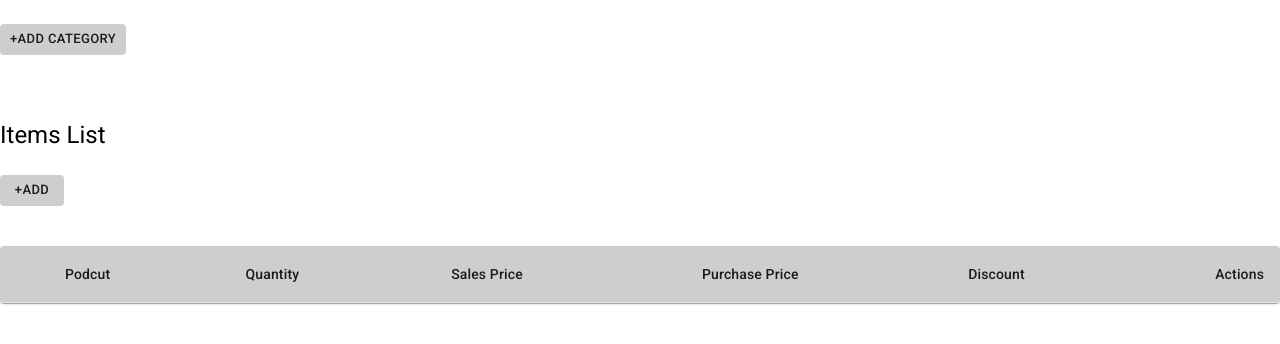
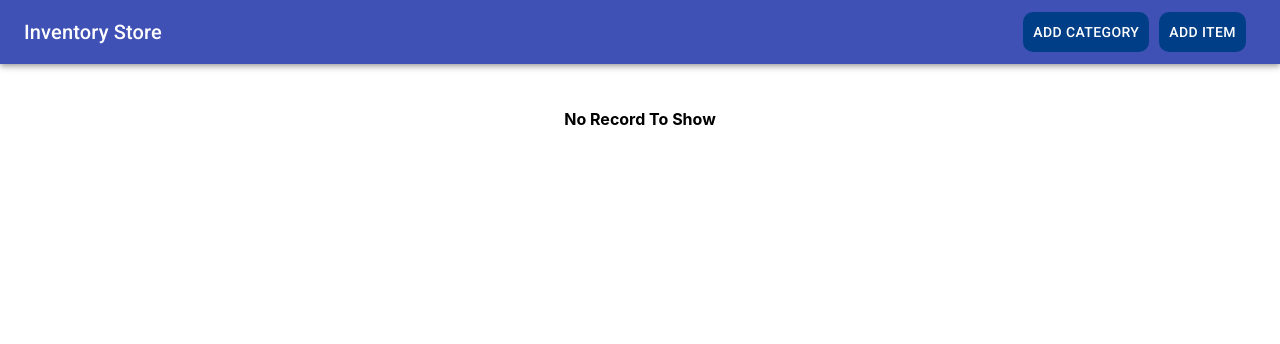
Before and after one commit to mominahmed23/inventory-system, a React (Create React App) app: page / in a window 1280 px wide. Shown: the top 344 px of the page. Built offline with nearby package versions, Linux system fonts and the light colour scheme.

Commit message:
Styling-Done

```diff
--- a/src/components/Categories/index.jsx
+++ b/src/components/Categories/index.jsx
@@ -1,46 +1,29 @@
-/* eslint-disable react-hooks/exhaustive-deps */
-import React, { useState } from "react";
-import { useDispatch } from "react-redux";
-import { Box, Button } from "@material-ui/core";
-import FormModal from "../common/FormModal";
-import AddClientForm from "./AddCategoryForm";
-import { addCategoryAction } from "../../redux/actions/categories/index";
+// /* eslint-disable react-hooks/exhaustive-deps */
+// import React, {  } from "react";
+// import { useDispatch } from "react-redux";
+// import { Box, Button } from "@material-ui/core";
+// import FormModal from "../common/FormModal";
+// import AddClientForm from "./AddCategoryForm";
+// import { addCategoryAction } from "../../redux/actions/categories/index";
 
-const Categories = ({submitCategoryData}) => {
-  const [open, setOpen] = useState(false);
+// const Categories = () => {
 
-  const handleClickOpen = () => {
-    setOpen(true);
-  };
 
-  const handleClose = () => {
-    setOpen(false);
-  };
+//   return (
+//     <Box paddingBottom={3}>
+//       <Box marginBottom={5} marginTop={3}>
+//         <Button
+//           size="small"
+//           variant="contained"
+//           color="primary"
+//           disableElevation
+//         >
+//           +Add Category
+//         </Button>
+//       </Box>
 
-  return (
-    <Box paddingBottom={3}>
-      <Box marginBottom={5} marginTop={3}>
-        <Button
-          size="small"
-          variant="contained"
-          color="primary"
-          disableElevation
-          onClick={handleClickOpen}
-        >
-          +Add Category
-        </Button>
-      </Box>
-      {open && (
-        <FormModal
-          title="Add New Category"
-          open={open}
-          handleClose={handleClose}
-        >
-          <AddClientForm submitCategoryData={submitCategoryData} handleClose={handleClose}/>
-        </FormModal>
-      )}
-    </Box>
-  );
-};
+//     </Box>
+//   );
+// };
 
-export default Categories;
+// export default Categories;
--- a/src/components/Home/index.jsx
+++ b/src/components/Home/index.jsx
@@ -1,6 +1,7 @@
 import React from "react";
 import Categories from "./../Categories/index";
 import Items from "./../Items/index";
+import Nav from "./../NavBar/index";
 import { useDispatch } from "react-redux";
 import { addCategoryAction } from "../../redux/actions/categories/index";
 const Home = () => {
@@ -10,7 +11,7 @@ const Home = () => {
   };
   return (
     <div>
-      <Categories submitCategoryData={submitCategoryData}/>
+      <Nav   submitCategoryData={submitCategoryData}/>
       <Items submitCategoryData={submitCategoryData}/>
     </div>
   );
--- a/src/components/Items/index.jsx
+++ b/src/components/Items/index.jsx
@@ -1,14 +1,8 @@
 import React, { useState } from "react";
 import { useDispatch, useSelector } from "react-redux";
-import { Box, makeStyles, Button } from "@material-ui/core";
+import { Box, makeStyles,withStyles } from "@material-ui/core";
 import FormModal from "./../common/FormModal";
-import Heading from "./../common/Heading";
-import AddItemForm from "./AddItemForm";
-import {
-  deleteItemAction,
-  addItemAction,
-  editItemAction,
-} from "./../../redux/actions/items/index";
+import {deleteItemAction, editItemAction} from "./../../redux/actions/items/index";
 import DeleteIcon from "@material-ui/icons/Delete";
 import EditIcon from "@material-ui/icons/Edit";
 import EditItemForm from "./EditItemForm";
@@ -19,37 +13,48 @@ import TableContainer from "@material-ui/core/TableContainer";
 import TableHead from "@material-ui/core/TableHead";
 import TableRow from "@material-ui/core/TableRow";
 import Paper from "@material-ui/core/Paper";
+import Button from '@material-ui/core/Button';
+import Container from '@material-ui/core/Container';
 
-const useStylesTable = makeStyles({
+const StyledTableCell = withStyles((theme) => ({
+  head: {
+    backgroundColor: theme.palette.info.main,
+    color: theme.palette.common.white,
+  },
+  body: {
+    fontSize: 14,
+  },
+}))(TableCell);
+
+const StyledTableRow = withStyles((theme) => ({
+  root: {
+    '&:nth-of-type(odd)': {
+      backgroundColor: theme.palette.action.hover,
+    },
+  },
+}))(TableRow);
+
+
+const useStyles = makeStyles({
   table: {
-    minWidth: 650,
+    minWidth: 400,
   },
 });
+
 const Items = ({ submitCategoryData }) => {
-  const [open, setOpen] = useState(false);
+  const classes = useStyles();
   const [editModal, setEditModal] = useState(false);
   const [editId, setEditId] = useState(null);
   const { items, categories } = useSelector((state) => state);
   const dispatch = useDispatch();
 
-  const handleClickOpen = () => {
-    setOpen(true);
-  };
+
   const handleEditClose = () => {
     setEditModal(false);
   };
 
   const onDeleteClick = (id) => {
     dispatch(deleteItemAction(id));
-  };
-
-  const handleClose = () => {
-    setOpen(false);
-  };
-
-  const submitAddItem = (data) => {
-    handleClose();
-    dispatch(addItemAction(data));
   };
 
   const submitEditItem = (data, id) => {
@@ -62,67 +67,69 @@ const Items = ({ submitCategoryData }) => {
     setEditId(id);
     setEditModal(true);
   };
-  const classesTable = useStylesTable();
+
   return (
-    <Box paddingBottom={3}>
-      <Heading name="Items List" />
-      <Box marginBottom={5} marginTop={3}>
-        <Button
-          size="small"
-          variant="contained"
-          color="primary"
-          disableElevation
-          onClick={handleClickOpen}
-        >
-          +Add
-        </Button>
-      </Box>
-      <TableContainer className={classesTable.table} component={Paper}>
-        <Table aria-label="simple table">
-          <TableHead style={{ backgroundColor: "#cecece" }}>
+    <Box paddingTop={3}>
+
+      <Container fixed>
+        { items.length ? (
+          <TableContainer component={Paper}>
+          <Table className={classes.table} aria-label="customized table">
+            <TableHead>
               <TableRow>
-              <TableCell align="center">Podcut</TableCell>
-              <TableCell align="center">Quantity</TableCell>
-              <TableCell align="center">Sales Price</TableCell>
-              <TableCell align="center">Purchase Price</TableCell>
-              <TableCell align="center">Discount</TableCell>
-              <TableCell align="right">Actions</TableCell>
+                <StyledTableCell>Product</StyledTableCell>
+                <StyledTableCell align="center">Quantity</StyledTableCell>
+                <StyledTableCell align="center">Sales Price</StyledTableCell>
+                <StyledTableCell align="center">Purchase Price</StyledTableCell>
+                <StyledTableCell align="center">Discount</StyledTableCell>
+                <StyledTableCell align="center">ItemCode</StyledTableCell>
+                <StyledTableCell align="center">Hsn</StyledTableCell>
+                <StyledTableCell align="center">Mrp</StyledTableCell>
+                <StyledTableCell align="center">TexSlab</StyledTableCell>
+                <StyledTableCell align="center">Actions</StyledTableCell>
               </TableRow>
             </TableHead>
             <TableBody>
               {items.map((item) => (
-              <TableRow key={item.id}>
-                <TableCell align="center">{item.product}</TableCell>
-                <TableCell align="center">{item.quantity}</TableCell>
-                <TableCell align="center">{item.salesPrice}</TableCell>
-                <TableCell align="center">{item.purchasePrice}</TableCell>
-                <TableCell align="center">{item.discount}</TableCell>
-                <TableCell align="right">
+                <StyledTableRow key={item.id}>
+                  <StyledTableCell component="th" scope="row">
+                    {item.product}
+                  </StyledTableCell>
+                  <StyledTableCell align="center">{item.quantity}</StyledTableCell>
+                  <StyledTableCell align="center">{item.salesPrice}</StyledTableCell>
+                  <StyledTableCell align="center">{item.purchasePrice}</StyledTableCell>
+                  <StyledTableCell align="center">{item.discount}</StyledTableCell>
+                  <StyledTableCell align="center">{item.itemCode}</StyledTableCell>
+                  <StyledTableCell align="center">{item.hsn}</StyledTableCell>
+                  <StyledTableCell align="center">{item.mrp}</StyledTableCell>
+                  <StyledTableCell align="center">{item.texSlab}</StyledTableCell>
+                  <StyledTableCell align="center">
+
+                  <Button color="secondary">
                     <DeleteIcon onClick={() => onDeleteClick(item.id)} />
+                  </Button>
+                  <Button color="primary">
                     <EditIcon onClick={() => onEditClick(item.id)} />
-                </TableCell>
-              </TableRow>
+                  </Button>
+                  </StyledTableCell>
+                </StyledTableRow>
               ))}
             </TableBody>
           </Table>
         </TableContainer>
+        ) :
+        ( <div className="text-center" style={{textAlign: "-webkit-center"}}>
+           <h4> No Record To Show</h4>
+          </div>
+          )
 
-      {open && (
-        <FormModal title="Add New Item" open={open} handleClose={handleClose}>
-          <AddItemForm
-            categories={categories}
-            submitAddItem={submitAddItem}
-            submitCategoryData={submitCategoryData}
-          />
-        </FormModal>
-      )}
+        }
+
+      </Container>
+
 
       {editModal && (
-        <FormModal
-          title="Edit Item"
-          open={editModal}
-          handleClose={handleEditClose}
-        >
+        <FormModal title="Edit Item" open={editModal} handleClose={handleEditClose}>
           <EditItemForm
             editId={editId}
             categories={categories}
--- /dev/null
+++ b/src/components/NavBar/index.js
@@ -0,0 +1,92 @@
+import React, {useState} from 'react';
+import { makeStyles } from '@material-ui/core/styles';
+import AppBar from '@material-ui/core/AppBar';
+import Toolbar from '@material-ui/core/Toolbar';
+import Typography from '@material-ui/core/Typography';
+import Button from '@material-ui/core/Button';
+import AddItemForm from '../Items/AddItemForm';
+import AddClientForm from '../Categories/AddCategoryForm';
+import { useSelector } from 'react-redux';
+import { addItemAction } from '../../redux/actions/items';
+import { useDispatch } from 'react-redux';
+import FormModal from '../common/FormModal';
+
+const useStyles = makeStyles((theme) => ({
+  root: {
+    flexGrow: 1,
+  },
+  menuButton: {
+    marginRight: theme.spacing(2),
+  },
+  title: {
+    flexGrow: 1,
+  },
+  btn:{
+    borderRadius:'10px',
+    border:"2px solid #003f88",
+    backgroundColor:"#003f88"
+  }
+}));
+
+export default function ButtonAppBar({submitCategoryData}) {
+  const classes = useStyles();
+  const [open, setOpen] = useState(false);
+  const [openItem, setOpenItem] = useState(false);
+  const { categories } = useSelector((state) => state);
+  const dispatch = useDispatch();
+
+  const handleClickOpen = () => {
+    setOpen(true);
+  };
+
+  const handleClose = () => {
+    setOpen(false);
+  };
+
+  const handleClickOpenItem = () => {
+    setOpenItem(true);
+  };
+
+
+  const handleCloseItem = () => {
+    setOpenItem(false);
+  };
+
+  const submitAddItem = (data) => {
+    handleCloseItem();
+    dispatch(addItemAction(data));
+  };
+
+  return (
+    <div className={classes.root}>
+      <AppBar position="static">
+        <Toolbar>
+
+          <Typography variant="h6" className={classes.title}>
+            Inventory Store
+          </Typography>
+          <Button style={{borderRadius:'10px',border:"2px solid #003f88",backgroundColor:"#003f88"}} color="inherit" onClick={handleClickOpen}>Add Category</Button>
+          <Button style={{borderRadius:'10px',border:"2px solid #003f88",backgroundColor:"#003f88" , margin:'0px 10px'}} color="inherit" onClick={handleClickOpenItem}>Add Item</Button>
+        </Toolbar>
+      </AppBar>
+      {open && (
+        <FormModal
+          title="Add New Category"
+          open={open}
+          handleClose={handleClose}
+        >
+          <AddClientForm submitCategoryData={submitCategoryData} handleClose={handleClose}/>
+        </FormModal>
+      )}
+      {openItem && (
+        <FormModal title="Add New Item" open={openItem} handleClose={handleCloseItem}>
+          <AddItemForm
+            categories={categories}
+            submitAddItem={submitAddItem}
+            submitCategoryData={submitCategoryData}
+          />
+        </FormModal>
+      )}
+    </div>
+  );
+}
```
Also changed, not shown: src/App.js (+7 -8 lines), src/components/Categories/AddCategoryForm.jsx (+11 -4 lines). Lines whose indentation alone changed are shown as unchanged.
